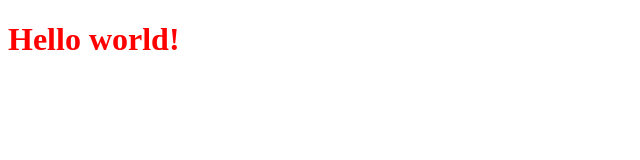
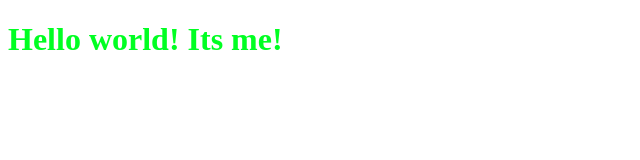
Before and after one commit to anna-jg/sephora-bag, a plain HTML site: page index.html in a window 1280 px wide. Shown: the whole page, without its empty margins (0-640 px from the left). Drawn offline with Linux system fonts and the light colour scheme.

Commit message:
adding new text

```diff
--- a/index.html
+++ b/index.html
@@ -7,6 +7,6 @@
     <link rel="stylesheet" href="style.css">
 </head>
 <body>
-  <h1>Hello world!</h1>
+  <h1>Hello world! Its me!</h1>
 </body>
 </html>
--- a/style.css
+++ b/style.css
@@ -1,3 +1,3 @@
 h1 {
-    color: red;
+    color: rgb(0, 255, 34);
 }
```
